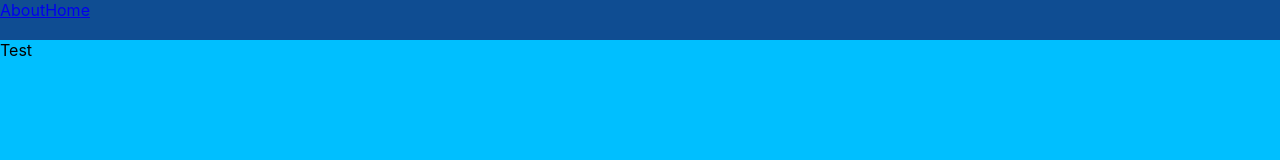
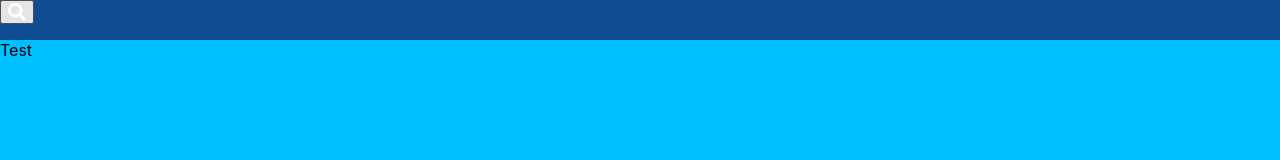
Before and after one commit to utja/nh3-frontend, a React (Create React App) app: page / in a window 1280 px wide. Shown: the top 160 px of the page. Built offline with nearby package versions, Linux system fonts and the light colour scheme.

Commit message:
add fontawesome search icon

```diff
--- a/src/App.js
+++ b/src/App.js
@@ -4,6 +4,9 @@ import { BrowserRouter as Router, Route, Switch } from 'react-router-dom'
 import Home from './components/Home'
 import NoMatch from './components/NoMatch'
 import NavBar from './components/NavBar'
+import { library } from '@fortawesome/fontawesome-svg-core'
+import { faSearch } from '@fortawesome/free-solid-svg-icons'
+library.add(faSearch)
 
 class App extends Component {
   render() {
--- a/src/components/NavBar.js
+++ b/src/components/NavBar.js
@@ -1,6 +1,6 @@
 import React from 'react'
 import '../assets/css/NavBar.css'
-import { NavLink } from 'react-router-dom'
+import { FontAwesomeIcon } from '@fortawesome/react-fontawesome'
 
 const NavBar = props => {
   const handleClick = () => {
@@ -8,8 +8,9 @@ const NavBar = props => {
   }
   return(
     <div className="navbar">
-      <NavLink to="/about">About</NavLink>
-      <NavLink to="/">Home</NavLink>
+      <button onClick={handleClick}>
+        <FontAwesomeIcon icon="search" color="white" size="lg" />
+      </button>
     </div>
   )
 }
```
